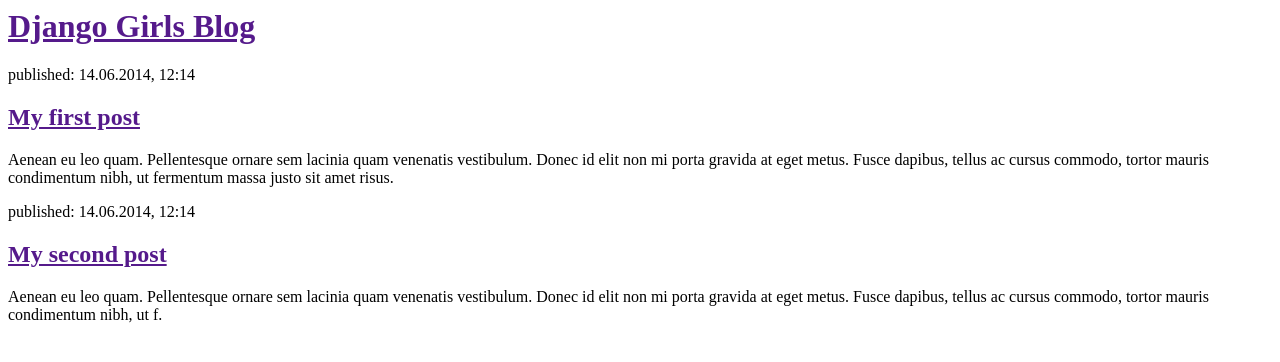
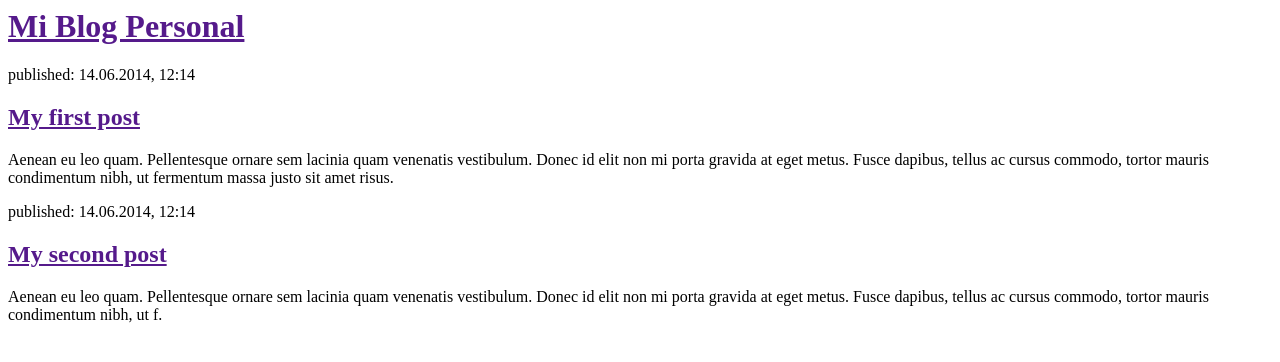
Before and after one commit to Caritochoa/Blog1, a Django app: page / in a window 1280 px wide. Shown: the top 362 px of the page. Run offline with Django 3.2, Linux system fonts and the light colour scheme.

Commit message:
cambie el titulo del html

```diff
--- a/Blog/templates/blog/post_list.html
+++ b/Blog/templates/blog/post_list.html
@@ -1,11 +1,11 @@
 
 <html>
         <head>
-            <title>Django Girls blog</title>
+            <title>Mi blog Personal</title>
         </head>
         <body>
             <div>
-                <h1><a href="">Django Girls Blog</a></h1>
+                <h1><a href="">Mi Blog Personal</a></h1>
             </div>
 
             <div>
```
